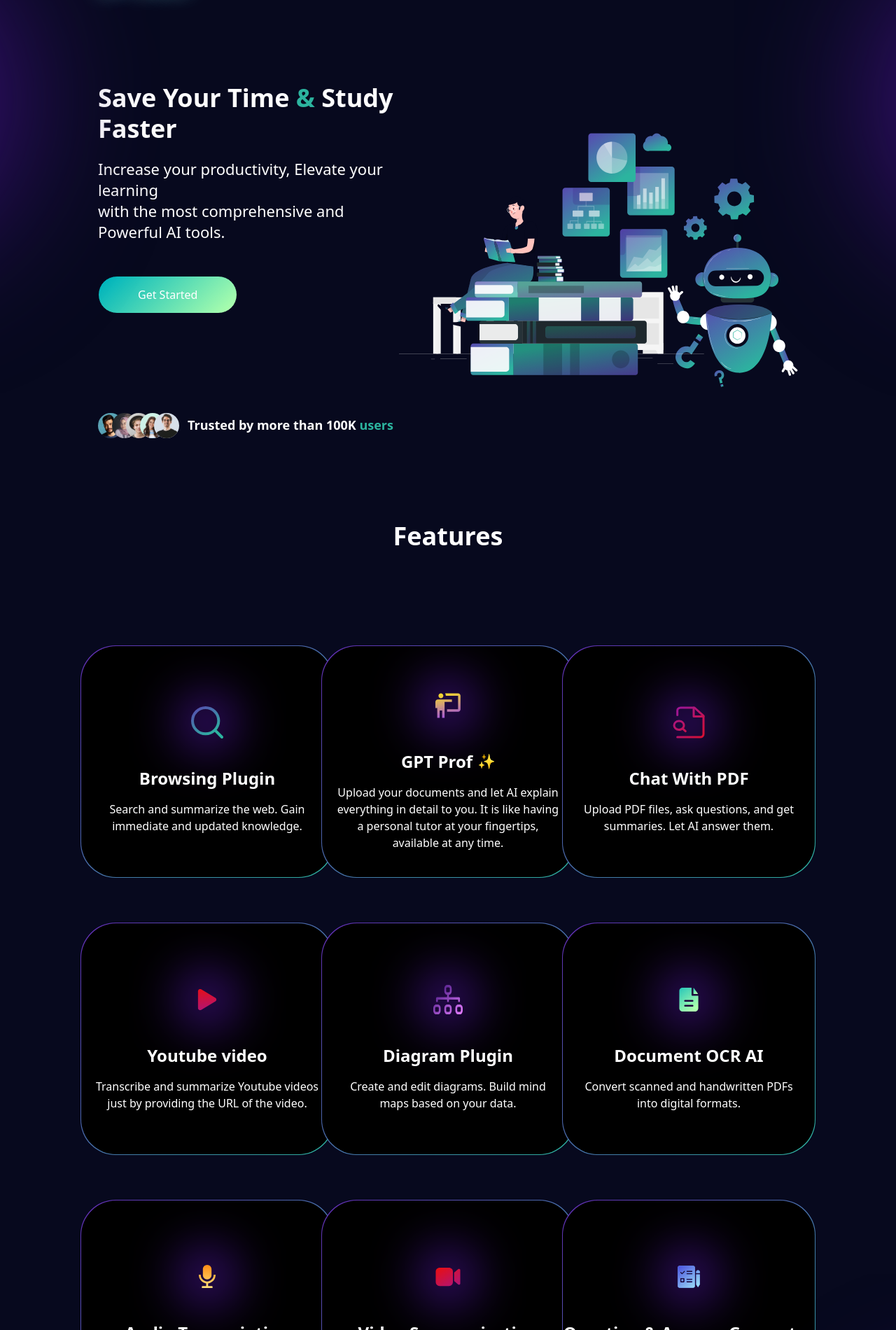
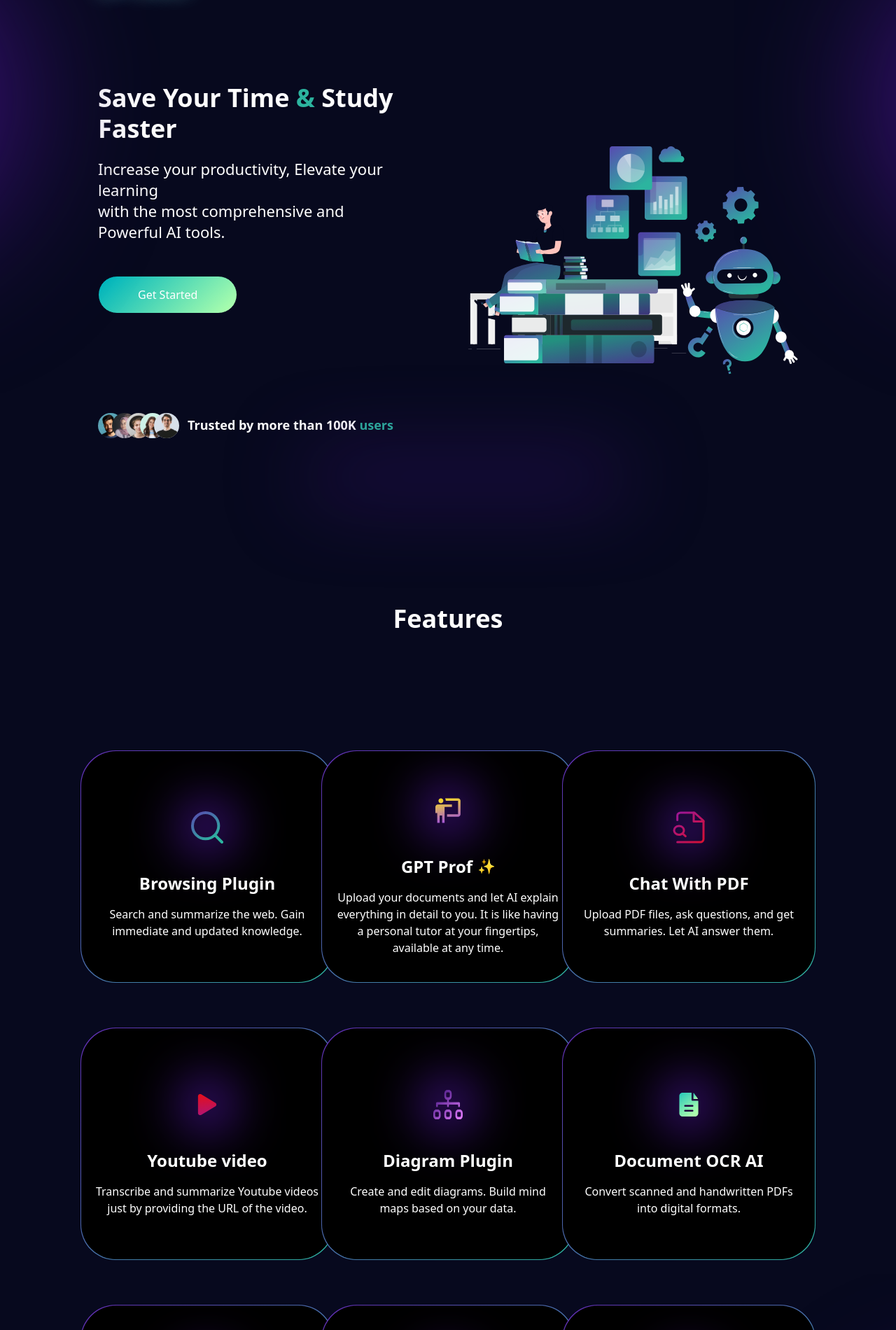
Before and after one commit to shahzaibimran7/GPT-GUIDER, a React (Create React App) app: page / in a window 1280 px wide. Shown: the part 80-1980 px from the top of the page at 70% size. Built offline with nearby package versions, Linux system fonts and the light colour scheme.

Commit message:
styling ui complete

```diff
--- a/src/App.css
+++ b/src/App.css
@@ -22,6 +22,28 @@
   top: 0px;
   left: 0px;
 }
+/* .ellipseBottom {
+  position: absolute;
+  top: 640px;
+  left: 50%;
+  transform: translateX(-50%);
+}
+.ellipseBottom2 {
+  position: absolute;
+  top: 860px;
+  left: 50%;
+  transform: translateX(-50%);
+} */
+.circleThree {
+  width: 450px;
+  height: 30px;
+margin-top: 40px;
+  margin-left: 30%;
+  border-radius: 382px;
+  background: #3A1078;
+  filter: blur(60px);
+  bottom: -100px;
+}
 .App-header {
   background-color: #282c34;
   min-height: 100vh;
--- a/src/Pages/Feature.jsx
+++ b/src/Pages/Feature.jsx
@@ -13,10 +13,10 @@ import QnAIcon from "../Assets/CardsLogo/qna.svg";
 const Feature = () => {
   return (
     <div className="">
-      <h1 className="text-center text-white font-poppins font-bold text-4xl md:text-3xl lg:text-4xl py-[120px]">
+      <h1 className="text-center text-white font-poppins font-bold lg:mt-12 text-4xl md:text-3xl lg:text-4xl py-[120px]">
         Features
       </h1>
-      <div className="grid grid-cols-1 sm:grid-cols-2 md:grid-cols-2 lg:grid-cols-2 xl:grid-cols-3 gap-x-8 gap-y-8 justify-items-center">
+      <div className="grid grid-cols-1 sm:grid-cols-2 md:grid-cols-2 lg:mt-8 lg:grid-cols-2 xl:grid-cols-3 gap-x-8 gap-y-8 justify-items-center">
         <div className="m-4">
           <Card
             title="Browsing Plugin"
--- a/src/components/BrowsingPlugin.jsx
+++ b/src/components/BrowsingPlugin.jsx
@@ -4,7 +4,7 @@ import Ellipse from "../Assets/Ellipse.svg";
 
 const BrowsingPlugin = (props) => {
   return (
-    <div className="flex xl:mt-18 lg:mt-16 w-full xl:gap-20 lg:gap-10">
+    <div className="flex xl:mt-18 lg:mt-32 w-full xl:gap-20 lg:gap-10">
       <img src={BrowsingPluginPic} alt="" />
 
       <div className="flex flex-col mt-[200px]">
--- a/src/components/Hero.jsx
+++ b/src/components/Hero.jsx
@@ -6,6 +6,8 @@ import EllipseTopLeft from "../Assets/img1.svg";
 import '../App.css'
 const Hero = () => {
   return (
+    <div>
+
     <section className="xl:pt-[120px] lg:pt-[100px] flex justify-between hero-container ellipse-container">
 <img src={Ellipse} alt="" className="ellipse"/>
 <img src={EllipseTopLeft} alt="" className="ellipseTopLeft"/>
@@ -31,8 +33,12 @@ const Hero = () => {
           </h1>
         </div>
       </div>
+      <div className="flex">
       <img src={HeriIcon} alt="" />
+      </div>
     </section>
+      <div class="circle circleThree rounded-full"></div>
+    </div>
   );
 };
 
--- a/src/components/QnA.jsx
+++ b/src/components/QnA.jsx
@@ -4,7 +4,7 @@ import Ellipse from "../Assets/Ellipse.svg";
 
 const QnA = (props) => {
   return (
-    <div className="flex xl:mt-18 lg:mt-16 w-full xl:gap-20 lg:gap-10">
+    <div className="flex xl:mt-18 lg:mt-16 lg:mb-28 w-full xl:gap-20 lg:gap-10">
       <div className="flex flex-col xl:mt-[200px] lg:mt-[120px]">
         <h1 className="text-white font-poppins text-4xl font-bold leading-[48px] mb-6 whitespace-nowrap">
           Questions & Answers Generator{" "}
```
Also changed, not shown: src/Assets/bottom2.png (added).
